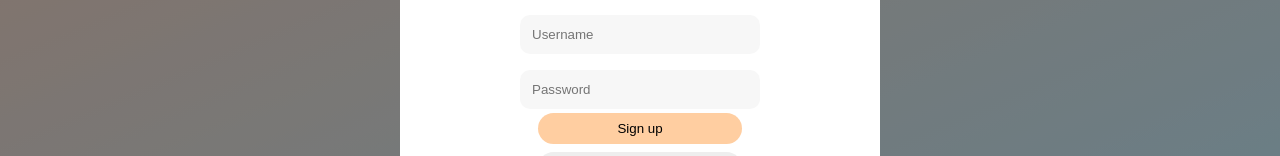
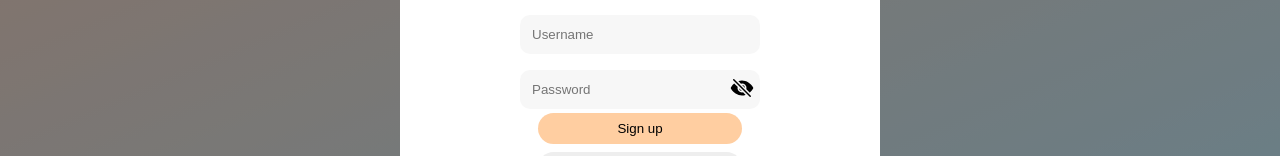
Before and after one commit to gekiiMei/ITI-FAQ, a React (Vite) app in the folder client/: page /login in a window 1280 px wide. Both pictures are taken after a click on the element "Register". Shown: the part 405-561 px from the top of the page. Built offline with nearby package versions, Linux system fonts and the light colour scheme.

Commit message:
loginpass buttons

```diff
--- a/client/src/components/SignupModal/SignupModal.css
+++ b/client/src/components/SignupModal/SignupModal.css
@@ -7,6 +7,7 @@
     flex-direction: column;
     justify-content: center;
     align-items: center;
+    z-index: 15;
 }
 
 #signup-form {
@@ -97,3 +98,17 @@
 #signup-buttons span {
     cursor: pointer;
 }
+
+#signup-pass-field-wrapper {
+    width: 100%;
+    position: relative;
+}
+
+#signup-pass-field-wrapper button {
+    position: absolute;
+    height: 100%;
+    right: 0;
+    background: none;
+    border: none;
+    cursor: pointer;
+}
--- a/client/src/components/SignupModal/SignupModal.tsx
+++ b/client/src/components/SignupModal/SignupModal.tsx
@@ -1,6 +1,8 @@
 import { useState } from "react";
 import axios from "axios";
 import "./SignupModal.css"
+import { FaEye } from "react-icons/fa6";
+import { IoEyeOff } from "react-icons/io5";
 
 interface props {
     setShowModal: React.Dispatch<React.SetStateAction<boolean>>
@@ -43,13 +45,19 @@ function SignupModal({ setShowModal }:props) {
                                     onChange={(e) => {setUser_in(e.target.value)}}
                                 />
                             {/* </div> */}
-                            {/* <div id="signup-pass-field-wrapper"> */}
+                            <div id="signup-pass-field-wrapper">
                                 <input type={showPass ? "text" : "password"}
                                     placeholder="Password"
                                     value={pass_in}
                                     onChange={(e)=> {setPass_in(e.target.value)}}
                                 />
-                            {/* </div> */}
+                                {
+                                    showPass ?
+                                        <button type="button" onClick={() => {setShowPass(false)}}><FaEye size={24}/></button>
+                                    :
+                                        <button type="button" onClick={() => {setShowPass(true)}}><IoEyeOff size={24}/></button>
+                                }
+                            </div>
                         </div>
                         <div id="signup-buttons">
                             <button id="signup-button">
--- a/client/src/pages/LoginPage/LoginPage.css
+++ b/client/src/pages/LoginPage/LoginPage.css
@@ -84,3 +84,17 @@
 #login-buttons span {
     cursor: pointer;
 }
+
+#login-pass-field-wrapper {
+    width: 100%;
+    position: relative;
+}
+
+#login-pass-field-wrapper button {
+    position: absolute;
+    height: 100%;
+    right: 0;
+    background: none;
+    border: none;
+    cursor: pointer;
+}
--- a/client/src/pages/LoginPage/LoginPage.tsx
+++ b/client/src/pages/LoginPage/LoginPage.tsx
@@ -3,6 +3,8 @@ import { useNavigate } from "react-router-dom";
 import axios from "axios"
 import "./LoginPage.css"
 import SignupModal from "../../components/SignupModal/SignupModal";
+import { FaEye } from "react-icons/fa6";
+import { IoEyeOff } from "react-icons/io5";
 
 function LoginPage() {
     const base_url = import.meta.env.VITE_backend_base_url;
@@ -57,13 +59,19 @@ function LoginPage() {
                                 onChange={(e) => {setUser_in(e.target.value)}}
                             />
                         {/* </div> */}
-                        {/* <div id="login-pass-field-wrapper"> */}
+                        <div id="login-pass-field-wrapper">
                             <input type={showPass ? "text" : "password"}
                                 placeholder="Password"
                                 value={pass_in}
                                 onChange={(e)=> {setPass_in(e.target.value)}}
                             />
-                        {/* </div> */}
+                            {
+                                showPass ?
+                                    <button type="button" onClick={() => {setShowPass(false)}}><FaEye size={24}/></button>
+                                :
+                                    <button type="button" onClick={() => {setShowPass(true)}}><IoEyeOff size={24}/></button>
+                            }
+                        </div>
                     </div>
                     <div id="login-buttons">
                         <button id="login-button">
```
Also changed, not shown: client/src/pages/DashboardPage/DashboardPage.css (line endings or trailing spaces).
